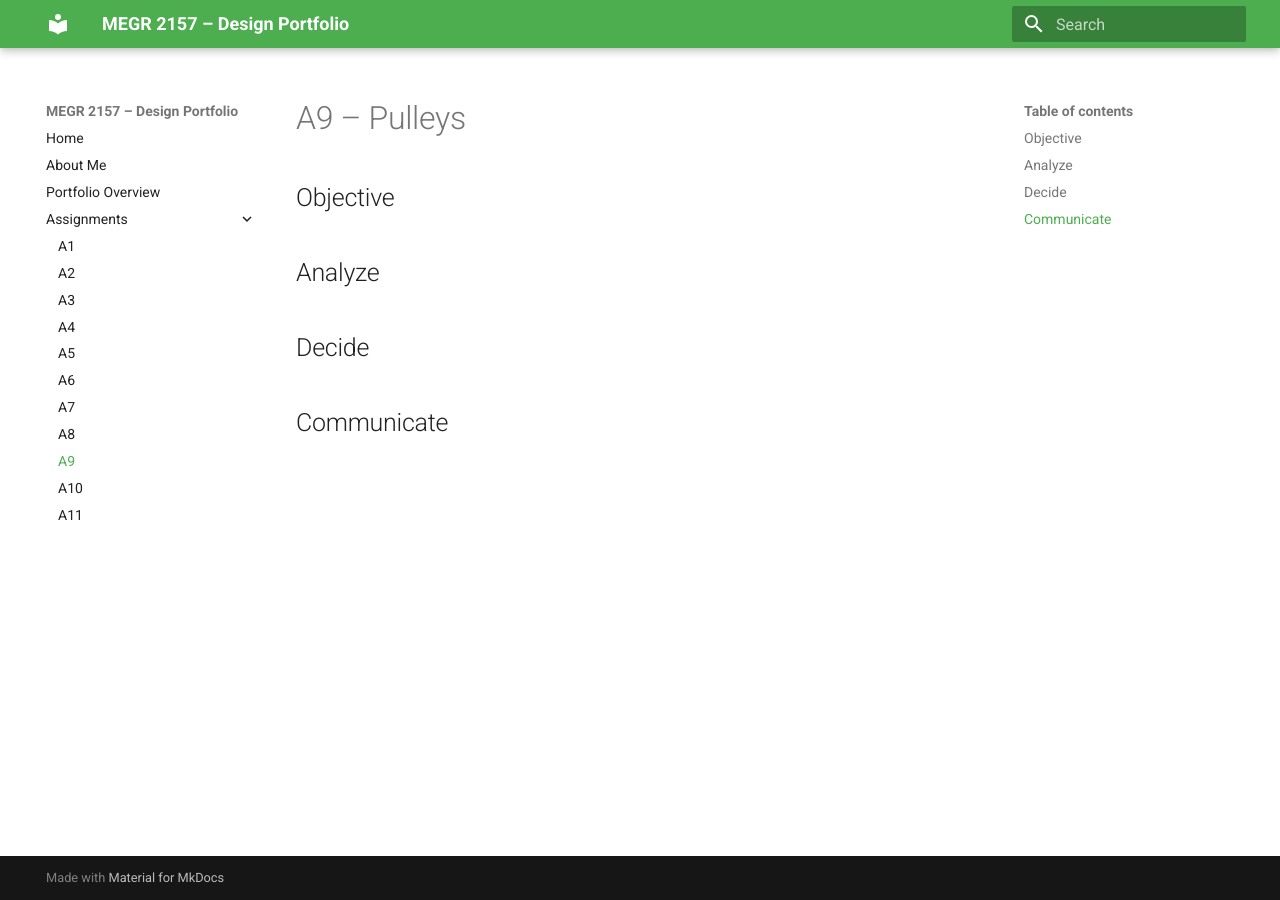
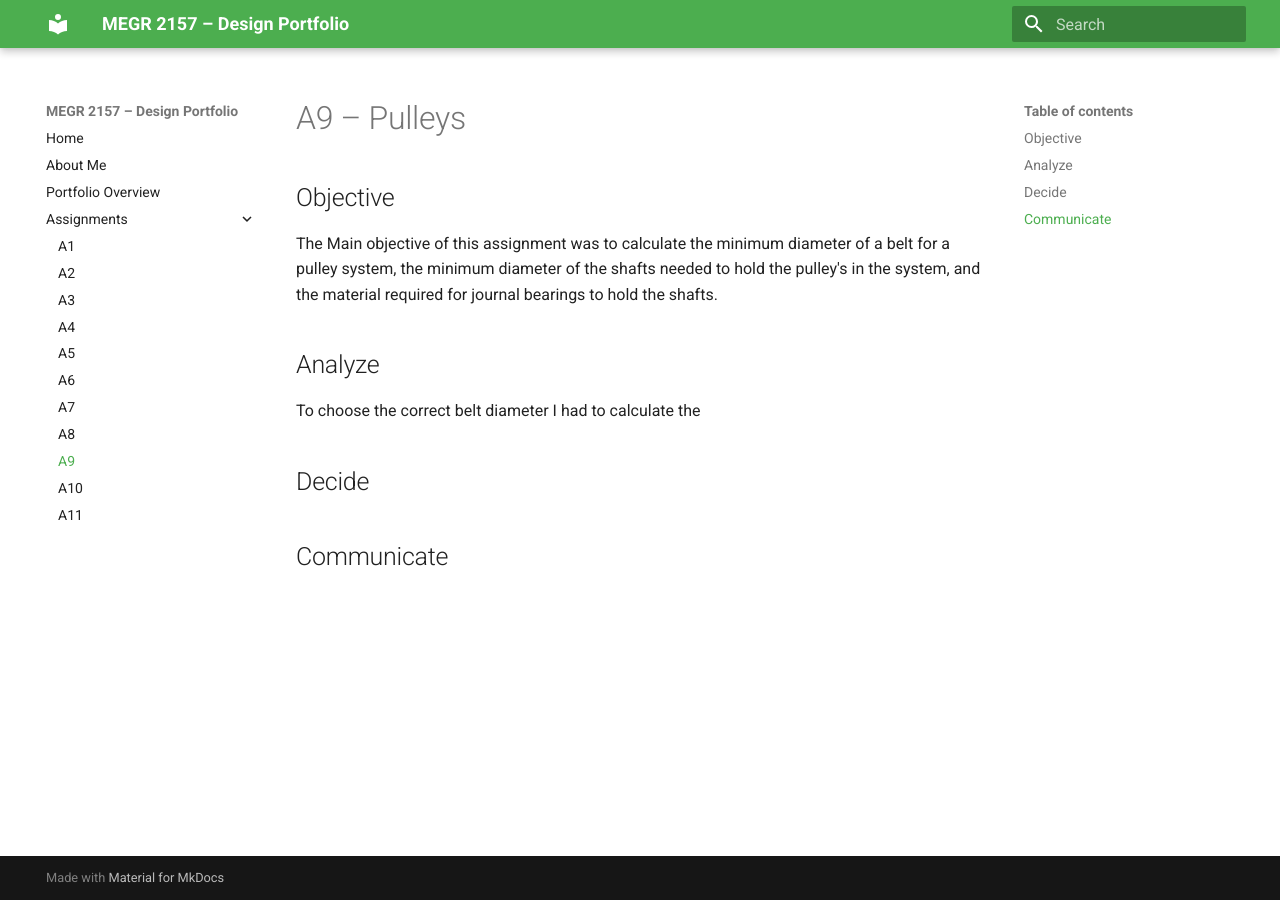
Before and after one commit to pklauser-cyber/design-projects-portfolio, an MkDocs documentation site: the page built from docs/assignments/A09/index.md, in a window 1280 px wide. Built offline with MkDocs 1.6.1 and Material for MkDocs 9.7.7, drawn with Linux system fonts in a browser that asks for light colours.

Commit message:
Update index.md

```diff
--- a/docs/assignments/A09/index.md
+++ b/docs/assignments/A09/index.md
@@ -1,10 +1,10 @@
 # A9 – Pulleys
 
 ## Objective
-
+The Main objective of this assignment was to calculate the minimum diameter of a belt for a pulley system, the minimum diameter of the shafts needed to hold the pulley's in the system, and the material required for journal bearings to hold the shafts.
 
 ## Analyze
-
+To choose the correct belt diameter I had to calculate the
 
 ## Decide
 
```
